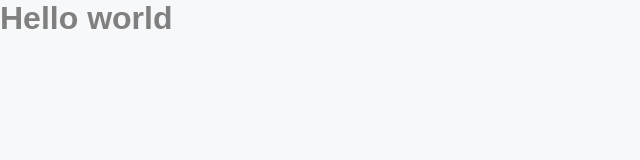
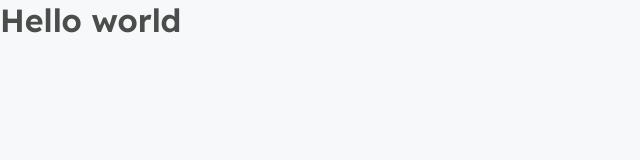
Before and after one commit to RodrigoSaantos/podcastr, a Next.js app: page / in a window 1280 px wide. Shown: the top 160 px of the page, without its empty margins (0-640 px from the left). Built offline with nearby package versions, Linux system fonts and the light colour scheme.

Commit message:
Config fonts

```diff
--- /dev/null
+++ b/src/pages/_document.tsx
@@ -0,0 +1,18 @@
+import Document, { Head, Html, Main, NextScript } from 'next/document';
+
+export default class MyDocument extends Document {
+  render() {
+    return (
+      <Html>
+        <Head>
+          <link rel="preconnect" href="https://fonts.gstatic.com" />
+          <link href="https://fonts.googleapis.com/css2?family=Inter&family=Lexend:wght@500;600&display=swap" rel="stylesheet" />
+        </Head>
+        <body>
+          <Main />
+          <NextScript />
+        </body>
+      </Html>
+    )
+  }
+}
--- a/src/styles/global.scss
+++ b/src/styles/global.scss
@@ -38,8 +38,14 @@ body {
 }
 
 body, input, select, textarea, button {
-  font: 500 1rem sans-serif;
+  font: 500 1rem Inter, sans-serif;
   color: var(--gray-500);
+}
+
+h1, h2, h3, h4, h5, h6 {
+  font-weight: 600;
+  font-family: Lexend, sans-serif;
+  color: var(--gray-800);
 }
 
 h1 {
```
